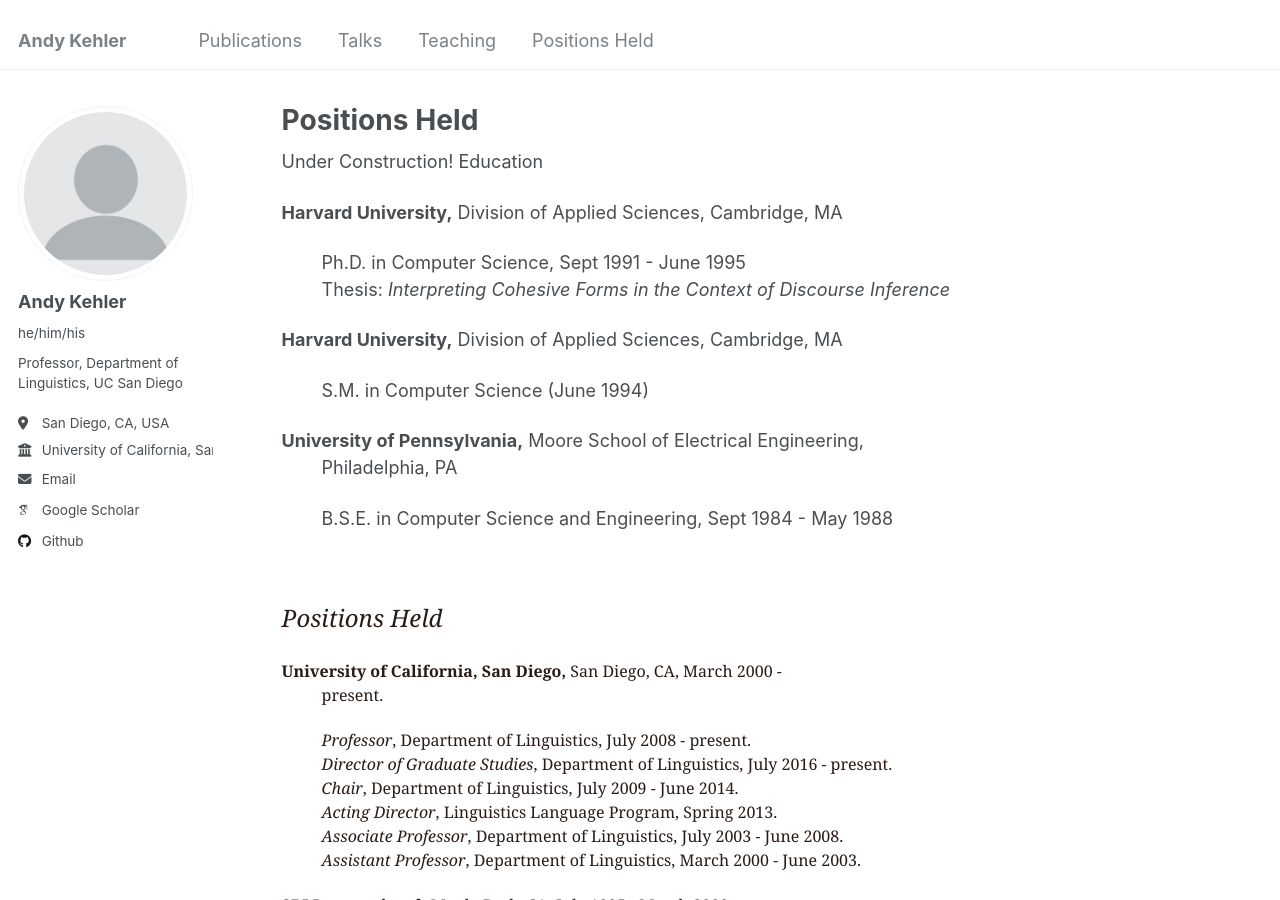
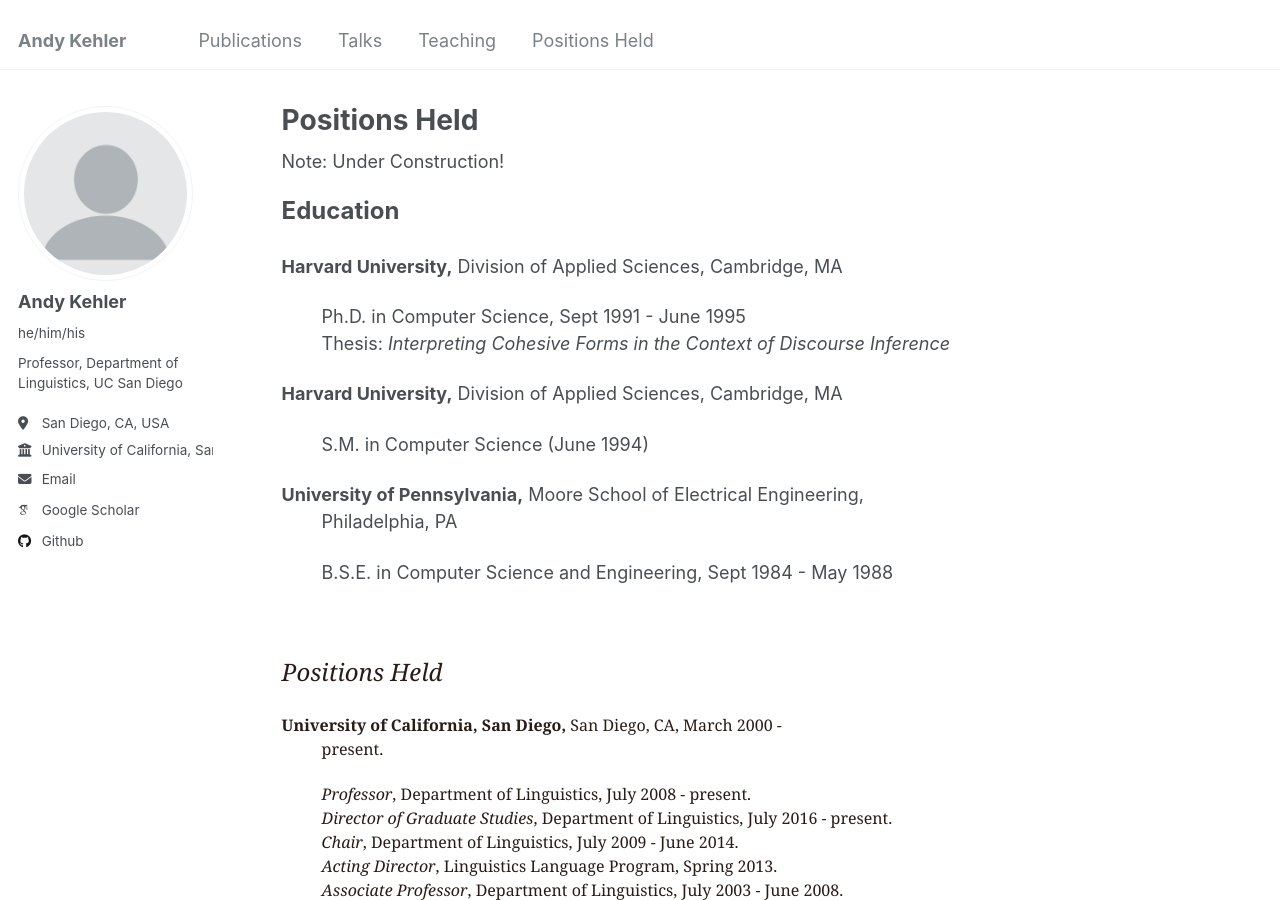
Before and after one commit to akehler/akehler.github.io, a Jekyll site: the page built from _pages/positions.html, in a window 1280 px wide and 900 px high. Built offline with Jekyll 4.4.1, drawn with Linux system fonts in a browser that asks for light colours; some web fonts are replaced.

Commit message:
Update positions.html

```diff
--- a/_pages/positions.html
+++ b/_pages/positions.html
@@ -5,9 +5,11 @@ permalink: /positions/
 author_profile: true
 ---
 
-Under Construction!
+Note: Under Construction!
 
-Education
+<p>
+
+<strong><font size="5">Education</font></strong>
 
 <P>
 <DL>
```
